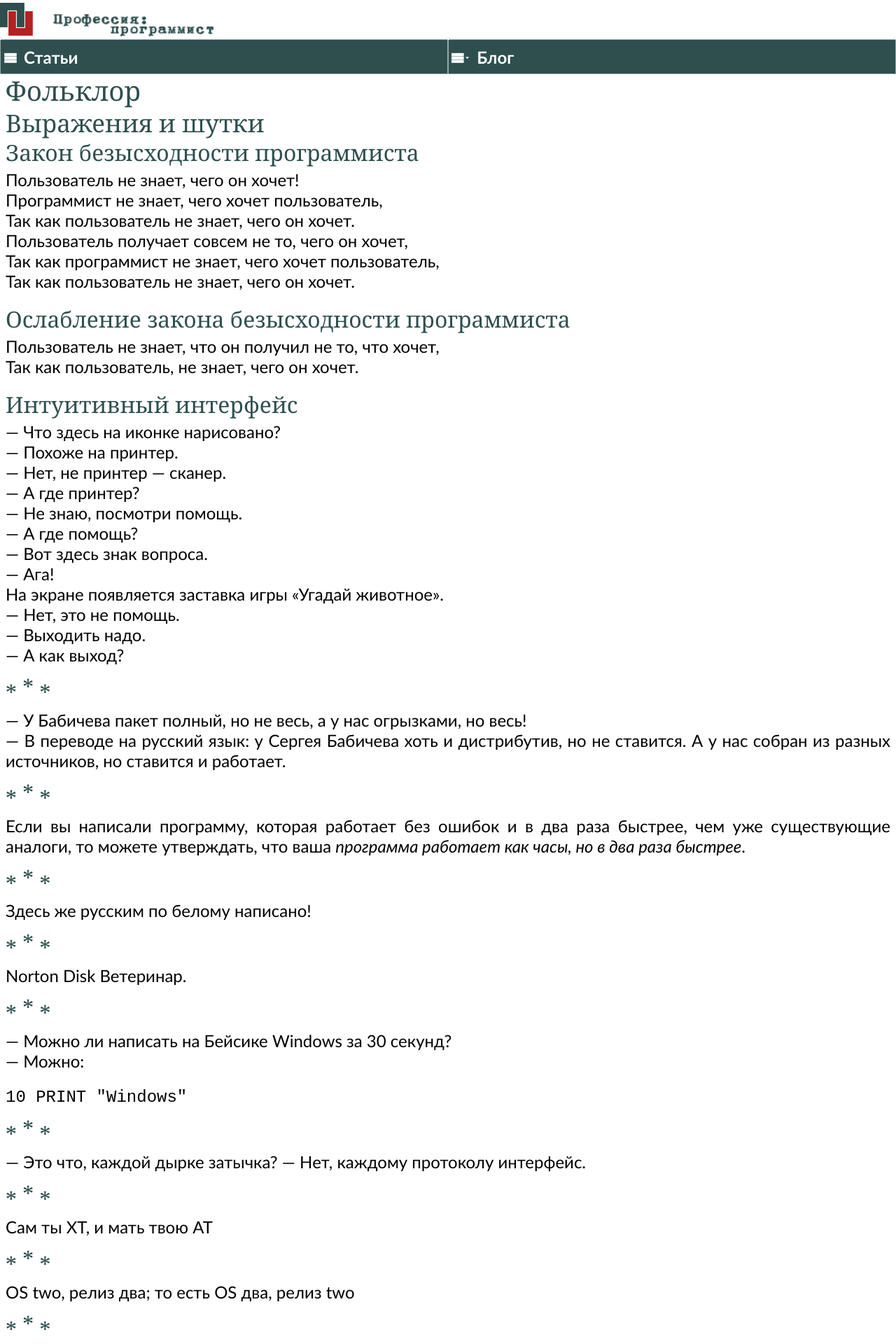
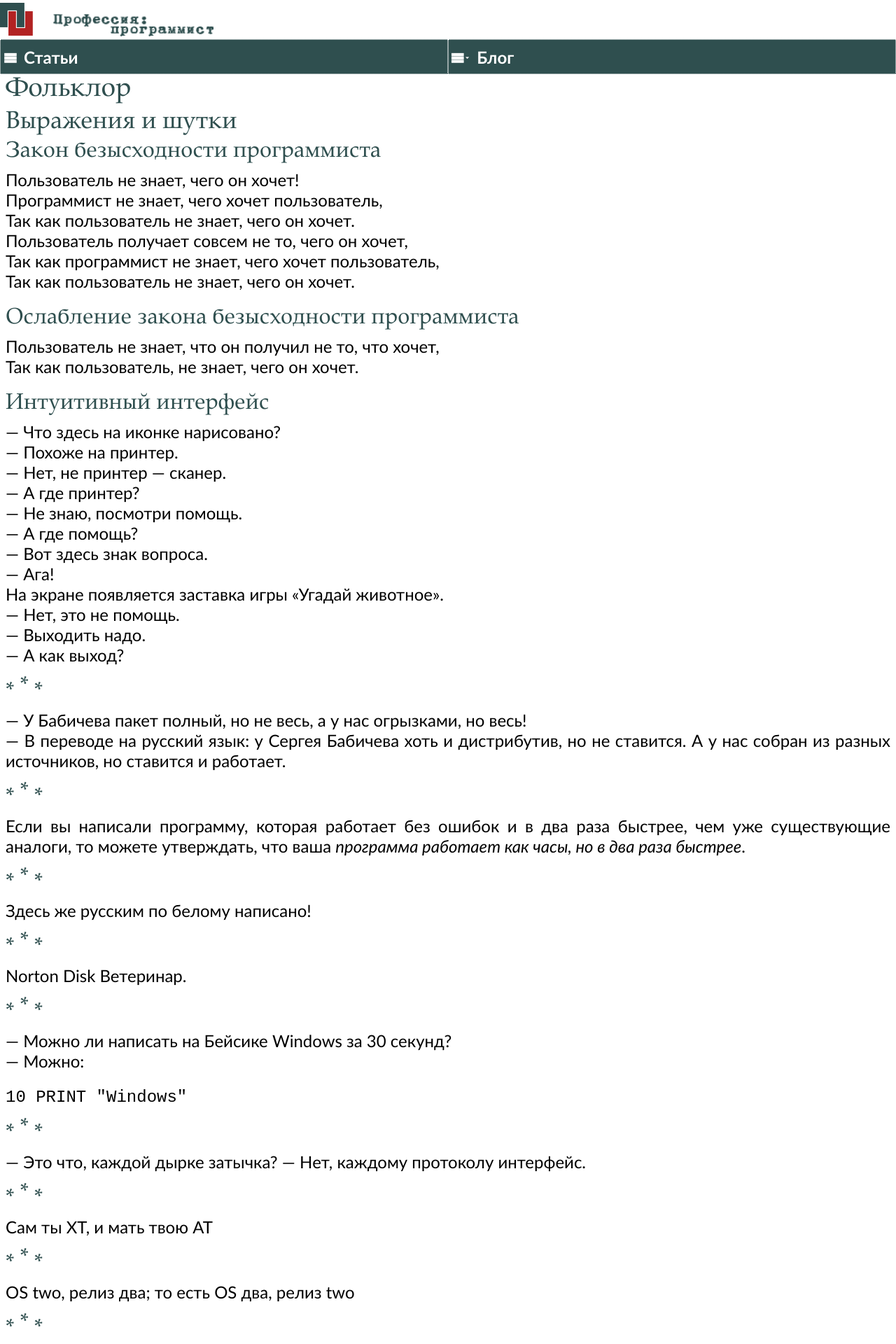
Before and after one commit to markshevchenko/markshevchenko.github.io, a Jekyll site: the page built from articles/slang/3.md, in a window 1280 px wide. Shown: the top 1920 px of the page at 70% size. Built offline with Jekyll 4.4.1, drawn with Linux system fonts in a browser that asks for light colours; some web fonts are replaced; our own code applies the rules of GitHub Pages for plain Markdown files.

Commit message:
Garamond.

```diff
--- a/assets/css/main.css
+++ b/assets/css/main.css
@@ -164,7 +164,7 @@
 }
 
 h1, h2, h3, h4, h5, h6 {
-  font-family: Georgia, sans-serif;
+  font-family: Garamond, Georgia, sans-serif;
   line-height: 100%;
   margin: 0 0 0.25em 0;
   padding: 0;
```
